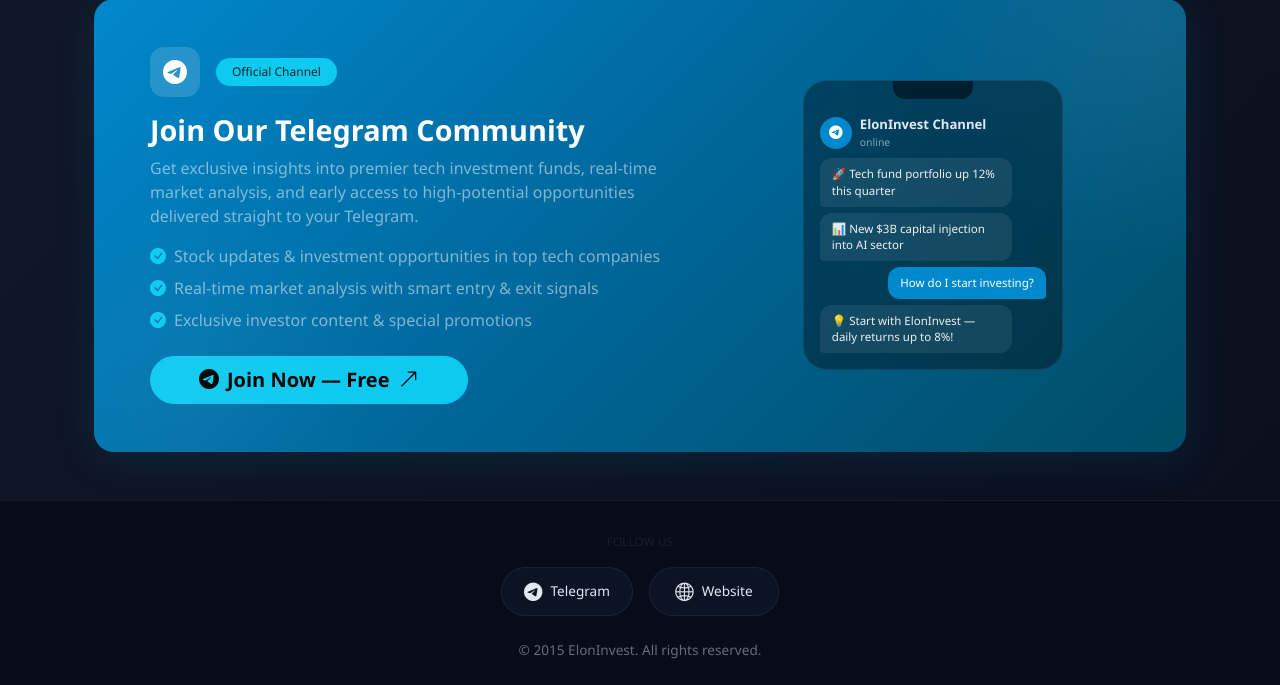
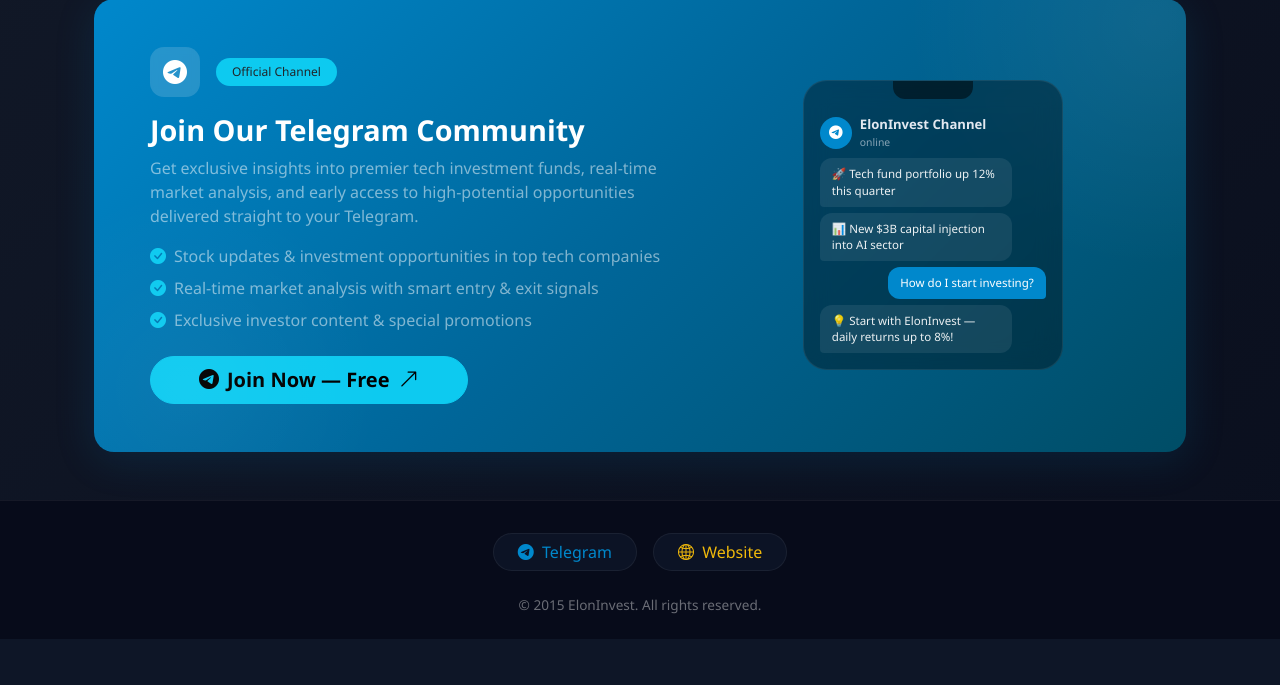
Before and after one commit to txglobalpro/eloninvest1, a Flask app: page / in a window 1280 px wide. Shown: the part 2201-2886 px from the top of the page. After the commit the page ends 2840 px from the top, so only its background shows below. Run offline with Flask 3, Linux system fonts and the light colour scheme.

Commit message:
fix: simplify footer social buttons to plain Bootstrap btn

```diff
--- a/templates/base.html
+++ b/templates/base.html
@@ -94,16 +94,12 @@
 
     <footer class="page-footer text-center">
         <div class="container">
-            <div class="social-bar mb-4">
-                <span class="social-label mb-3 d-block text-muted small text-uppercase">{{ 'Follow Us' if lang == 'en' else 'تابعنا' }}</span>
-                <div class="d-flex justify-content-center gap-3 flex-wrap">
-                    {% for link in social_links | default([]) %}
-                    <a href="{{ link.url }}" target="_blank" class="social-btn" style="--sc:{{ link.color }}" title="{{ link.label }}">
-                        <i class="bi {{ link.icon }}"></i>
-                        <span>{{ link.label }}</span>
-                    </a>
-                    {% endfor %}
-                </div>
+            <div class="d-flex justify-content-center gap-3 flex-wrap mb-4 pt-2">
+                {% for link in social_links %}
+                <a href="{{ link.url }}" target="_blank" class="btn rounded-pill px-4" style="border:1px solid var(--border-color);color:{{ link.color }};background:var(--bg-card);min-width:120px;">
+                    <i class="bi {{ link.icon }} me-1"></i> {{ link.label }}
+                </a>
+                {% endfor %}
             </div>
             <p class="mb-0">&copy; 2015 ElonInvest. {{ 'All rights reserved.' if lang == 'en' else 'جميع الحقوق محفوظة.' }}</p>
         </div>
```
